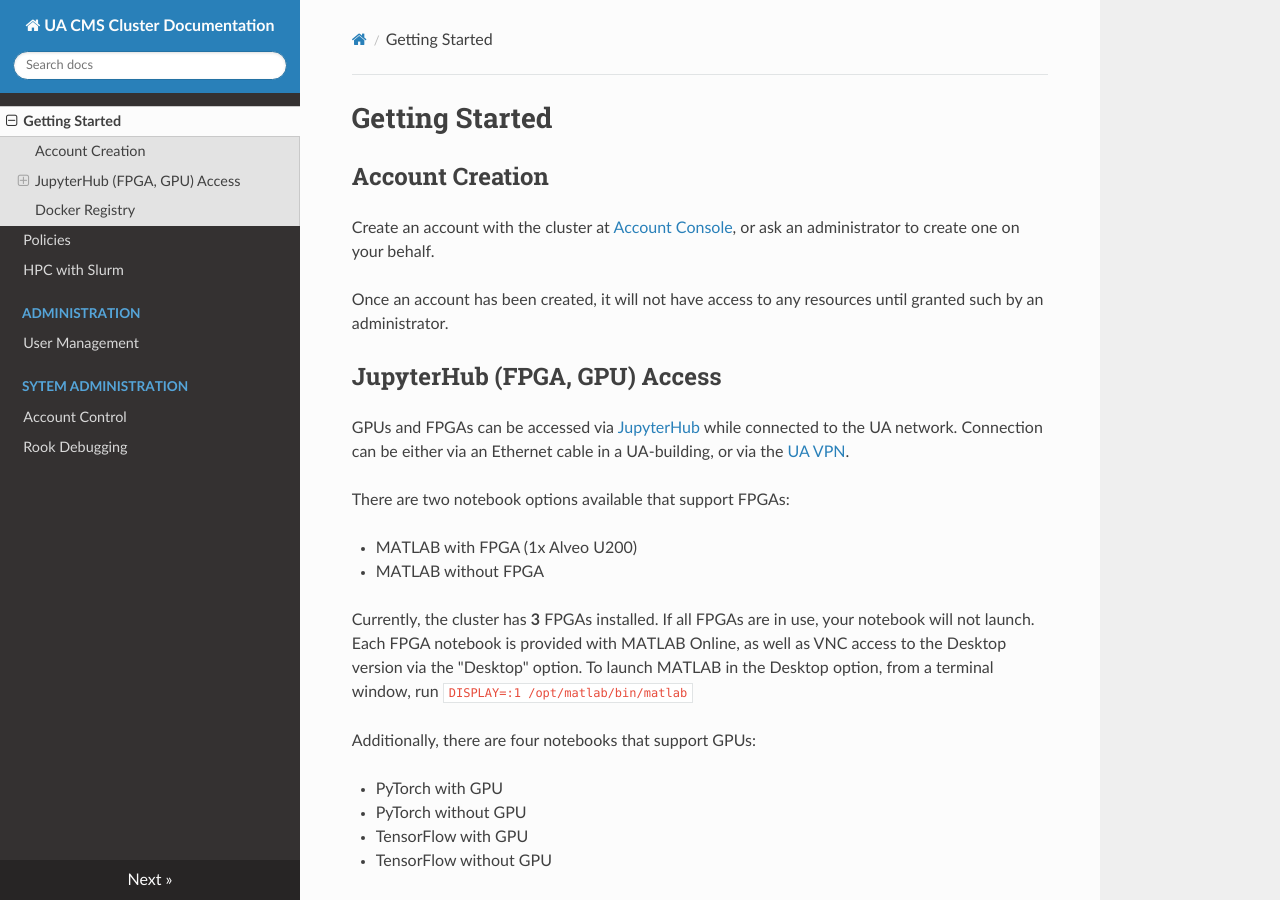
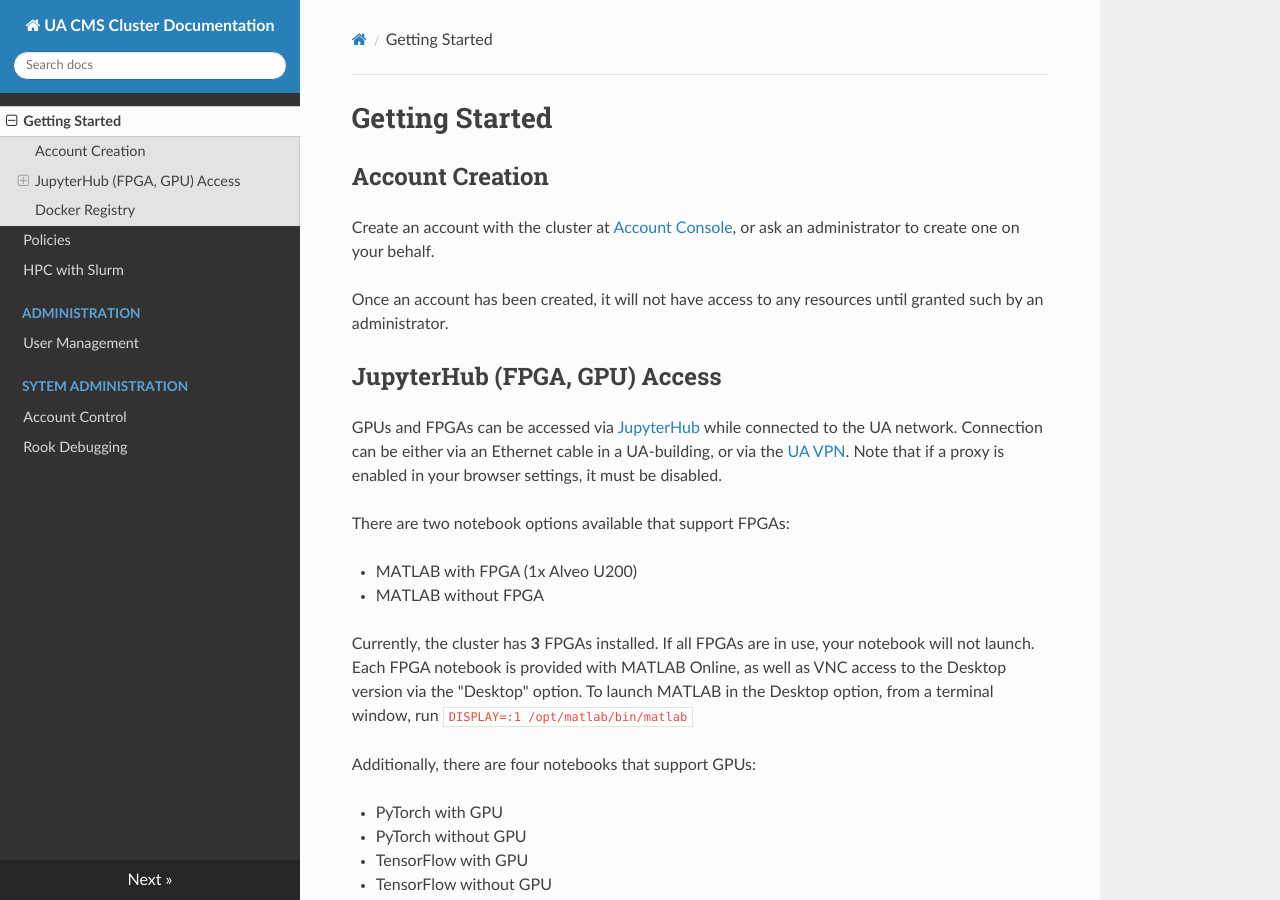
Before and after one commit to cmsua/cms-cluster-docs, an MkDocs documentation site: the page built from docs/index.md, in a window 1280 px wide and 900 px high. Built offline with MkDocs 1.6.1, drawn with Linux system fonts in a browser that asks for light colours; nearby versions of some CDN libraries.

Commit message:
Disable proxy

```diff
--- a/docs/index.md
+++ b/docs/index.md
@@ -8,7 +8,7 @@ Once an account has been created, it will not have access to any resources until
 
 ## JupyterHub (FPGA, GPU) Access
 
-GPUs and FPGAs can be accessed via [JupyterHub](https://jupyter.cms.physics.ua.edu) while connected to the UA network. Connection can be either via an Ethernet cable in a UA-building, or via the [UA VPN](https://oit.ua.edu/services/internet-networking/).
+GPUs and FPGAs can be accessed via [JupyterHub](https://jupyter.cms.physics.ua.edu) while connected to the UA network. Connection can be either via an Ethernet cable in a UA-building, or via the [UA VPN](https://oit.ua.edu/services/internet-networking/). Note that if a proxy is enabled in your browser settings, it must be disabled.
 
 There are two notebook options available that support FPGAs:
 
```
